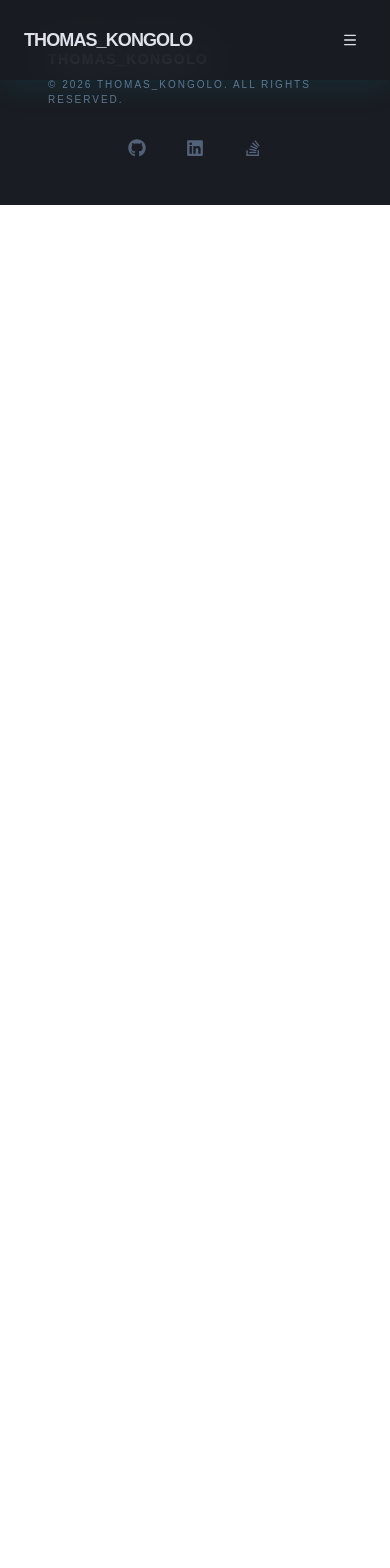
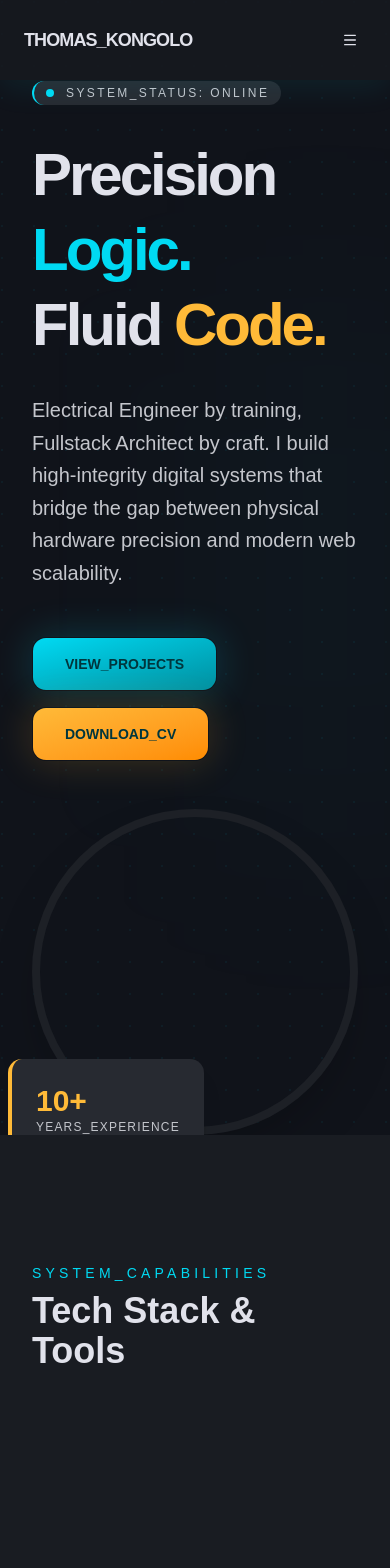
Before and after one commit to tkongolo/tkongolo.github.io, a React (Vite) app: page / in a window 390 px wide. Shown: the top 1568 px of the page. Before the commit the page ends 844 px from the top, so only its background shows below. Built offline with nearby package versions, Linux system fonts and the light colour scheme.

Commit message:
development commit

```diff
--- /dev/null
+++ b/src/components/layouts/section.layout.tsx
@@ -0,0 +1,42 @@
+import { useTranslation } from "react-i18next";
+import AboutSection from "../sections/hero.section.tsx";
+import SkillSection from "../sections/skills.section.tsx";
+import ExperienceSection from "../sections/experience.section.tsx";
+
+export function SectionLayout({ provider,sectionContent,
+    linkButtons,images }:
+    { provider: string, sectionContent?: any,
+        linkButtons?: any[], images?: any[] }) {
+
+    const { t } = useTranslation();
+    const navs = t('app.header.navs', { returnObjects: true }) as any[];
+
+    const section = () => {
+        const navItem = navs.find(item => item['name'] === provider);
+        if (navItem) {
+            const updatedId = navItem['link'].replace("#", "");
+            return updatedId;
+        }
+        return '';
+    }
+
+    const renderSectionContent = () => {
+        switch (provider) {
+            case 'about':
+                return <AboutSection section={sectionContent} linkButtonInfo={linkButtons} imageInfo={images} />;
+            case 'skills':
+                return <SkillSection section={sectionContent} />
+            case 'experience':
+                return <ExperienceSection section={sectionContent} />
+
+            default:
+                return null;
+        }
+    }
+
+    return (
+        <section id={section()}>
+            {renderSectionContent()}
+        </section>
+    )
+}
--- a/src/components/sections/experience.section.tsx
+++ b/src/components/sections/experience.section.tsx
@@ -1,80 +1,109 @@
+import type { SectionProps } from "../../models/models.ts";
 import { Badge } from "../ui/badge";
 import { SectionIntro } from "./shared";
 
-export function ExperienceSection({ t }: { t: (key: string) => string }) {
-  const items = [
-    {
-      period: t('experience.item1.period'),
-      role: t('experience.item1.role'),
-      company: t('experience.item1.company'),
-      badge: t('experience.item1.badge'),
-      summary: t('experience.item1.summary'),
-      tags: ["#DISTRIBUTED_SYSTEMS", "#REACT_NATIVE", "#MQTT_PROTOCOLS"],
-    },
-    {
-      period: t('experience.item2.period'),
-      role: t('experience.item2.role'),
-      company: t('experience.item2.company'),
-      summary: t('experience.item2.summary'),
-      tags: ["#INDUSTRIAL_IOT", "#C_SHARP", "#SQL_SERVER"],
-    },
-  ]
+export default function ExperienceSection({
+  section,
+  linkButtonInfo = [],
+  imageInfo = [],
+}: SectionProps) {
+  const content = section || null;
 
   return (
-    <section className="py-32 bg-[#10131a] scroll-mt-20" id="03_EXPERIENCE">
+    <div className="py-32 bg-[#10131a] scroll-mt-20">
+      {
+        content && (
           <div className="max-w-7xl mx-auto px-8">
             <div className="flex flex-col md:flex-row justify-between items-end mb-16 gap-6">
               <div className="max-w-2xl">
                 <SectionIntro
                   accent="tertiary"
-              eyebrow={t('experience.titleEyebrow')}
-              title={t('experience.title')}
+                  eyebrow={content['']}
+                  title={content['']}
                 />
-          </div>
-          <div className="text-[#c4c6cc] text-sm tracking-widest">
-            {t('experience.totalUptime')}
-          </div>
-        </div>
-        <div className="space-y-12">
-          {items.map((item) => (
-            <div
-              key={`${item.period}-${item.company}`}
-              className="group relative grid md:grid-cols-12 gap-8 py-8 px-8 rounded-xl hover:bg-[#191c22] transition-colors duration-300"
-            >
-              <div className="md:col-span-3">
-                <span className={item.badge ? "text-[#00daf3] font-bold text-xl" : "text-[#c4c6cc] font-bold text-xl"}>
-                  {item.period}
-                </span>
-                <div className="mt-2 text-[#c4c6cc] text-xs tracking-widest uppercase">
-                  {item.role}
-                </div>
-              </div>
-              <div className="md:col-span-9">
-                <div className="flex flex-col md:flex-row justify-between items-start mb-4 gap-3">
-                  <h4 className="text-2xl font-bold text-[#e1e2eb]">
-                    {item.company}
-                  </h4>
-                  {item.badge && (
-                    <Badge className="bg-[#00daf3]/10 text-[#00daf3] text-[10px] px-3 py-1 rounded-[999px] tracking-widest font-bold border-0">
-                      {item.badge}
-                    </Badge>
-                  )}
-                </div>
-                <p className="text-[#c4c6cc] leading-relaxed max-w-3xl mb-6">
-                  {item.summary}
-                </p>
-                <div className="flex flex-wrap gap-3">
-                  {item.tags.map((tag) => (
-                    <span key={tag} className="text-[10px] text-[#c4c6cc] tracking-widest">
-                      {tag}
-                    </span>
-                  ))}
               </div>
             </div>
           </div>
-          ))}
-        </div>
-      </div>
-    </section>
         )
       }
+    </div>
+  )
+}
+
+// export function ExperienceSection({ t }: { t: (key: string) => string }) {
+//   const items = [
+//     {
+//       period: t('experience.item1.period'),
+//       role: t('experience.item1.role'),
+//       company: t('experience.item1.company'),
+//       badge: t('experience.item1.badge'),
+//       summary: t('experience.item1.summary'),
+//       tags: ["#DISTRIBUTED_SYSTEMS", "#REACT_NATIVE", "#MQTT_PROTOCOLS"],
+//     },
+//     {
+//       period: t('experience.item2.period'),
+//       role: t('experience.item2.role'),
+//       company: t('experience.item2.company'),
+//       summary: t('experience.item2.summary'),
+//       tags: ["#INDUSTRIAL_IOT", "#C_SHARP", "#SQL_SERVER"],
+//     },
+//   ]
+
+//   return (
+//     <section className="py-32 bg-[#10131a] scroll-mt-20" id="03_EXPERIENCE">
+//       <div className="max-w-7xl mx-auto px-8">
+//         <div className="flex flex-col md:flex-row justify-between items-end mb-16 gap-6">
+//           <div className="max-w-2xl">
+//             <SectionIntro
+//               accent="tertiary"
+//               eyebrow={t('experience.titleEyebrow')}
+//               title={t('experience.title')}
+//             />
+//           </div>
+//           <div className="text-[#c4c6cc] text-sm tracking-widest">
+//             {t('experience.totalUptime')}
+//           </div>
+//         </div>
+//         <div className="space-y-12">
+//           {items.map((item) => (
+//             <div
+//               key={`${item.period}-${item.company}`}
+//               className="group relative grid md:grid-cols-12 gap-8 py-8 px-8 rounded-xl hover:bg-[#191c22] transition-colors duration-300"
+//             >
+//               <div className="md:col-span-3">
+//                 <span className={item.badge ? "text-[#00daf3] font-bold text-xl" : "text-[#c4c6cc] font-bold text-xl"}>
+//                   {item.period}
+//                 </span>
+//                 <div className="mt-2 text-[#c4c6cc] text-xs tracking-widest uppercase">
+//                   {item.role}
+//                 </div>
+//               </div>
+//               <div className="md:col-span-9">
+//                 <div className="flex flex-col md:flex-row justify-between items-start mb-4 gap-3">
+//                   <h4 className="text-2xl font-bold text-[#e1e2eb]">
+//                     {item.company}
+//                   </h4>
+//                   {item.badge && (
+//                     <Badge className="bg-[#00daf3]/10 text-[#00daf3] text-[10px] px-3 py-1 rounded-[999px] tracking-widest font-bold border-0">
+//                       {item.badge}
+//                     </Badge>
+//                   )}
+//                 </div>
+//                 <p className="text-[#c4c6cc] leading-relaxed max-w-3xl mb-6">
+//                   {item.summary}
+//                 </p>
+//                 <div className="flex flex-wrap gap-3">
+//                   {item.tags.map((tag) => (
+//                     <span key={tag} className="text-[10px] text-[#c4c6cc] tracking-widest">
+//                       {tag}
+//                     </span>
+//                   ))}
+//                 </div>
+//               </div>
+//             </div>
+//           ))}
+//         </div>
+//       </div>
+//     </section>
+//   )
+// }
--- /dev/null
+++ b/src/components/sections/foundation.section.tsx
@@ -0,0 +1,21 @@
+import type { SectionProps } from "../../models/models.ts";
+
+export default function FoundationSection({
+  section,
+  linkButtonInfo = [],
+  imageInfo = [],
+}: SectionProps) {
+    const content = section || null;
+
+    return (
+        <div className="py-32 bg-[#10131a] scroll-mt-20">
+          {
+            content && (
+              <div className="max-w-7xl mx-auto px-8">
+
+              </div>
+            )
+          }
+        </div>
+      )
+}
--- a/src/components/sections/hero.section.tsx
+++ b/src/components/sections/hero.section.tsx
@@ -1,13 +1,30 @@
+import type { SectionProps } from "../../models/models.ts";
 import { Button } from "../ui/button";
 
-export function HeroSection({ t }: { t: (key: string) => string }) {
+export default function AboutSection({
+  section,
+  linkButtonInfo = [],
+  imageInfo = [],
+}: SectionProps) {
+
+  const content = section || null;
+
+  // Safe array searching with optional chaining
+  const viewProject = linkButtonInfo?.find(button => button?.name === 'viewProjectButton');
+  const downloadCV = linkButtonInfo?.find(button => button?.name === 'downloadCVButton');
+  const portraitImage = imageInfo?.find(image => image?.name === 'portraitImage');
+
   return (
-    <section
-      className="relative min-h-screen flex items-center pt-20 overflow-hidden circuit-bg"
-      id="01_ABOUT"
-    >
-      <div className="absolute top-1/4 right-0 w-1/3 h-1/2 bg-[#00daf3]/5 blur-[120px] rounded-[999px]" />
-      <div className="max-w-7xl mx-auto px-8 w-full grid md:grid-cols-12 gap-12 items-center">
+    <div className="relative min-h-screen flex items-center pt-20 overflow-hidden circuit-bg">
+      {content && (
+        <>
+          {/* Decorative Glow Background - Now safely self-contained */}
+          <div className="absolute top-1/4 right-0 w-1/3 h-1/2 bg-[#00daf3]/5 blur-[120px] rounded-[999px] pointer-events-none" />
+
+          {/* Main Layout Grid - Properly closed and unconstrained */}
+          <div className="max-w-7xl mx-auto px-8 w-full grid md:grid-cols-12 gap-12 items-center relative z-10">
+
+            {/* Left Column: Text & Actions */}
             <div className="md:col-span-7 space-y-8">
               {/* Status badge */}
               <div className="inline-flex items-center gap-3 px-3 py-1 rounded-[999px] bg-[#272a31] border-l-2 border-[#00daf3]">
@@ -16,57 +33,72 @@ export function HeroSection({ t }: { t: (key: string) => string }) {
                   <span className="relative inline-flex rounded-[999px] h-2 w-2 bg-[#00daf3]" />
                 </span>
                 <span className="text-xs tracking-[0.2em] text-[#c4c6cc] uppercase">
-              {t('hero.status')}
+                  {content.status}
                 </span>
               </div>
 
               <h1 className="text-6xl md:text-8xl font-bold leading-tight tracking-tighter">
-            {t('hero.headingLineOneLead')}{" "}
-            <span className="text-[#00daf3]">{t('hero.headingLineOneAccent')}</span>
+                {content.head_line_one_lead}{" "}
+                <span className="text-[#00daf3]">{content.head_line_one_accent}</span>
                 <br />
-            {t('hero.headingLineTwoLead')}{" "}
-            <span className="text-[#ffba38]">{t('hero.headingLineTwoAccent')}</span>
+                {content.head_line_two_lead}{" "}
+                <span className="text-[#ffba38]">{content.head_line_two_accent}</span>
               </h1>
 
               <p className="text-xl text-[#c4c6cc] max-w-xl leading-relaxed">
-            {t('hero.description')}
+                {content.description}
               </p>
 
               <div className="flex flex-wrap gap-4 pt-4">
+                {viewProject && (
                   <Button
                     asChild
                     className="bg-gradient-to-br from-[#00daf3] to-[#0090a1] text-[#00363d] font-bold px-8 py-4 rounded-xl shadow-[0_0_40px_rgba(0,218,243,0.2)] hover:shadow-[0_0_60px_rgba(0,218,243,0.3)] transition-all h-auto"
                   >
-              <a href="#03_EXPERIENCE">{t('hero.viewProjects')}</a>
+                    <a href={viewProject.buttonLink}>
+                      {viewProject.buttonName}
+                    </a>
                   </Button>
+                )}
+
+                {downloadCV && (
                   <Button
                     asChild
-              variant="outline"
-              className="bg-[#32353c] text-[#00daf3] border-0 font-bold px-8 py-4 rounded-xl hover:bg-[#363940] transition-colors h-auto"
+                    className="bg-gradient-to-br from-[#ffba38] to-[#ff8c00] text-[#00363d] font-bold px-8 py-4 rounded-xl shadow-[0_0_40px_rgba(255,186,56,0.2)] hover:shadow-[0_0_60px_rgba(255,186,56,0.3)] transition-all h-auto"
                   >
-              <a href="#">{t('hero.downloadCV')}</a>
+                    <a href={downloadCV.buttonLink} download>
+                      {downloadCV.buttonName}
+                    </a>
                   </Button>
+                )}
               </div>
             </div>
 
+            {/* Right Column: Image Display */}
             <div className="md:col-span-5 relative">
               <div className="aspect-square rounded-[999px] overflow-hidden border-8 border-[#1d2026] shadow-2xl relative z-10">
+                {portraitImage && (
                   <img
-              alt={t('hero.portraitAlt')}
+                    alt={portraitImage.name}
                     className="w-full h-full object-cover grayscale contrast-125"
-              src="https://lh3.googleusercontent.com/aida-public/AB6AXuAVvhscwiCXSwiLv_aAjQT1JFTEOuKcNwd1suhzJK0ys6c0LK6F1rywRRvy3L1aFC6YzIja5f6-3Zkjc1tL-hRh7DxnjZlDYPEmH3nNWmtRdYM1vPKlvv11HXGUG5OGNvT0KDeBWDmIEYIzmYNfGZ6tDqhkvNAz4dOiH7u_NZE56grleeEP33bp8pcg4lZAcn3jWImYw8lNwxbB3b41FmqvW8YF67eb7BOUuYg8bOR0UYbuao589OaZqYpnzsoWz9Y8Zm8HpVUtzw"
+                    src={portraitImage.imageLink}
                   />
+                )}
               </div>
+
               <div className="absolute -bottom-6 -left-6 bg-[#272a31] p-6 rounded-xl border-l-4 border-[#ffba38] z-20 shadow-xl">
                 <div className="text-3xl font-black text-[#ffba38]">
-              {t('hero.yearsValue')}
+                  {content.value_years}
                 </div>
                 <div className="text-xs uppercase tracking-widest text-[#c4c6cc]">
-              {t('hero.yearsLabel')}
+                  {content.label_years}
                 </div>
               </div>
             </div>
+
+          </div> {/* Grid closing tag fixed here */}
+        </>
+      )}
     </div>
-    </section>
-  )
+  );
 }
--- a/src/components/sections/skills.section.tsx
+++ b/src/components/sections/skills.section.tsx
@@ -1,6 +1,34 @@
-// import { useState } from 'react'
-// import { CheckCircle } from 'lucide-react'
-// import { classes, accentTextColor, accentBorder, accentShadow, SectionIntro, TagChip, MaterialIcon } from './shared'
+import { useState } from 'react'
+import { CheckCircle } from 'lucide-react'
+import { classes, accentTextColor, accentBorder, accentShadow, SectionIntro, TagChip, MaterialIcon } from './shared'
+import type { SectionProps } from "../../models/models.ts";
+
+export default function SkillSection({
+  section,
+  linkButtonInfo = [],
+  imageInfo = [],
+}: SectionProps) {
+    const [activeTabId, setActiveTabId] = useState("web-stack");
+
+    const content = section || null;
+
+    return (
+        <div className="py-32 bg-[#191c22] scroll-mt-20">
+            {
+                content && (
+                    <div className="max-w-7xl mx-auto px-8">
+                        <SectionIntro
+                            className="mb-16"
+                            eyebrow={content['title_top']}
+                            title={content['title_bottom']}
+                        />
+                    </div>
+                )
+            }
+
+        </div>
+    )
+}
 
 // export function SkillsSection({ t }: { t: (key: string) => string }) {
 //   const [activeTabId, setActiveTabId] = useState("web-stack")
--- /dev/null
+++ b/src/constants/images.ts
@@ -0,0 +1,3 @@
+export const IMAGES = {
+    profileImage: 'https://lh3.googleusercontent.com/aida-public/AB6AXuAVvhscwiCXSwiLv_aAjQT1JFTEOuKcNwd1suhzJK0ys6c0LK6F1rywRRvy3L1aFC6YzIja5f6-3Zkjc1tL-hRh7DxnjZlDYPEmH3nNWmtRdYM1vPKlvv11HXGUG5OGNvT0KDeBWDmIEYIzmYNfGZ6tDqhkvNAz4dOiH7u_NZE56grleeEP33bp8pcg4lZAcn3jWImYw8lNwxbB3b41FmqvW8YF67eb7BOUuYg8bOR0UYbuao589OaZqYpnzsoWz9Y8Zm8HpVUtzw'
+}
--- /dev/null
+++ b/src/constants/links.ts
@@ -0,0 +1,4 @@
+export const LINKS = {
+    projectLink: 'https://github.com/tkongolo?tab=repositories',
+    cvLink: 'https://drive.google.com/file/d/1g0k5r6J4x3X8Z7Y9F2K3L4M5N6O7P8Q9/view?usp=sharing',
+}
--- /dev/null
+++ b/src/data/buttons.ts
@@ -0,0 +1,17 @@
+import { LINKS } from "../constants/links.ts";
+import type { LinkButtonModel } from "../models/models.ts";
+
+export function AboutLinkButtons({ t }: { t: (key: string) => string }): LinkButtonModel[] {
+    return [
+        {
+            name: "viewProjectButton",
+            buttonName: t("app.buttons.about_view_projects"),
+            buttonLink: LINKS.projectLink,
+        },
+        {
+            name: "downloadCVButton",
+            buttonName: t("app.buttons.about_download_cv"),
+            buttonLink: LINKS.cvLink,
+        },
+    ]
+}
--- /dev/null
+++ b/src/data/image-info.ts
@@ -0,0 +1,10 @@
+import { IMAGES } from "../constants/images.ts";
+import type { ImageInfoModel } from "../models/models.ts";
+
+export const AboutImageInfoArray: ImageInfoModel[] = [
+    {
+        name: "profileImage",
+        imageLink: IMAGES.profileImage,
+
+    }
+]
--- a/src/i18n/locales/en.json
+++ b/src/i18n/locales/en.json
@@ -23,22 +23,27 @@
       "brand_title": "THOMAS_KONGOLO",
       "navs": [
         {
+          "name": "about",
           "title": "01_ABOUT",
           "link": "#about"
         },
         {
+          "name": "skills",
           "title": "02_SKILLS",
           "link": "#skills"
         },
         {
+          "name": "experience",
           "title": "03_EXPERIENCE",
           "link": "#experience"
         },
         {
+          "name": "foundation",
           "title": "04_FOUNDATION",
           "link": "#foundation"
         },
         {
+          "name": "contact",
           "title": "05_CONTACT",
           "link": "#contact"
         }
@@ -252,7 +257,7 @@
         }
       },
       {
-        "name": "content",
+        "name": "contact",
         "content": {
           "form_name_label": "Name",
           "form_email_label": "Email",
--- /dev/null
+++ b/src/models/models.ts
@@ -0,0 +1,16 @@
+export interface LinkButtonModel {
+    name: string;
+    buttonName: string;
+    buttonLink: string;
+}
+
+export interface ImageInfoModel {
+    name: string;
+    imageLink: string;
+}
+
+export interface SectionProps {
+  section?: any;
+  linkButtonInfo?: any[];
+  imageInfo?: any[];
+}
--- a/src/routes/index.tsx
+++ b/src/routes/index.tsx
@@ -1,16 +1,32 @@
-//import { useTranslation } from 'react-i18next';
-// import { HeroSection } from "../components/sections/hero.section";
-// import { SkillsSection } from "../components/sections/skills.section";
-// import { ExperienceSection } from "../components/sections/experience.section";
-// import { EducationSection } from "../components/sections/education.section";
-// import { ContactSection } from "../components/sections/contact.section";
-
+import { useTranslation } from 'react-i18next';
+import { SectionLayout } from "../components/layouts/section.layout.tsx";
+import { AboutLinkButtons } from "../data/buttons.ts";
+import { AboutImageInfoArray } from "../data/image-info.ts";
 
 export function HomeRoute() {
-  //const { t } = useTranslation()
+  const { t } = useTranslation();
+  const sectionContents = t('home.sections', { returnObjects: true }) as any[];
+
+  const getSectionContent = (sectionName: string) => {
+    const sectionContent = sectionContents.find(section => section['name'] === sectionName);
+    return sectionContent ? sectionContent.content : null;
+  }
+
 
   return (
     <div>
+      <SectionLayout
+          provider="about"
+          sectionContent={getSectionContent("about")}
+          linkButtons={AboutLinkButtons({ t })}
+          images={AboutImageInfoArray} />
+      <SectionLayout
+        provider="skills"
+        sectionContent={getSectionContent("skills")} />
+
+      <SectionLayout
+        provider="skills"
+        sectionContent={getSectionContent("experience")} />
       {/* <HeroSection t={t} />
       <SkillsSection t={t} />
       <ExperienceSection t={t} />
```
Lines whose indentation alone changed are shown as unchanged.
